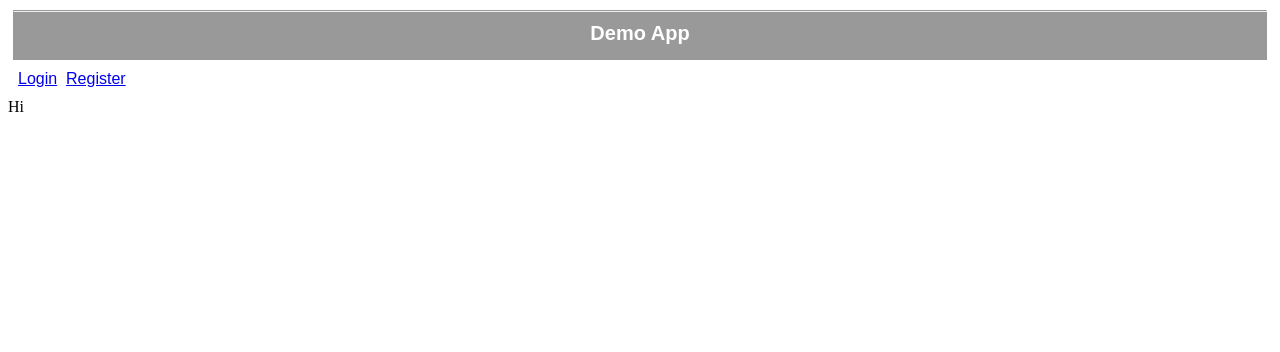
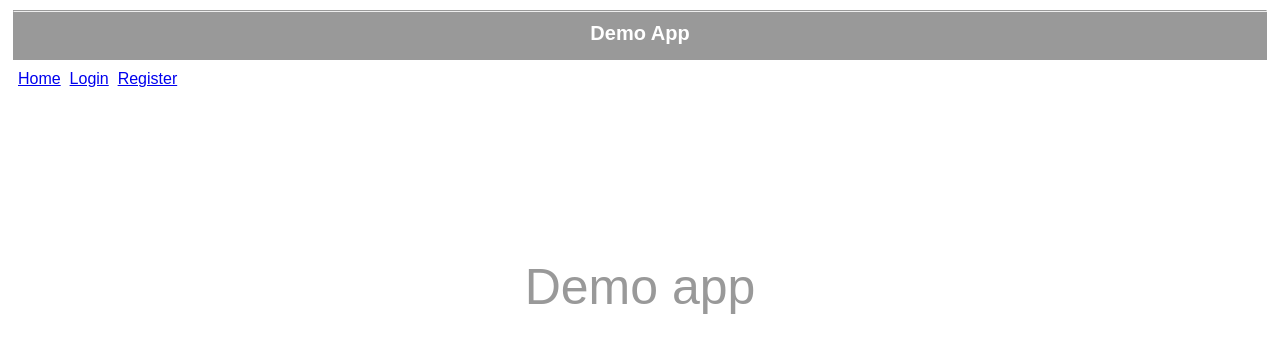
Before and after one commit to Avinash-Kulal/Mult-tenant-app, a React app in the folder ReactApp/: page / in a window 1280 px wide. Shown: the top 352 px of the page. Built offline with nearby package versions, Linux system fonts and the light colour scheme.

Commit message:
add welcome component

```diff
--- a/ReactApp/src/App.js
+++ b/ReactApp/src/App.js
@@ -1,6 +1,7 @@
 import React,{ useState,useEffect } from "react";
 import Login from "./components/Login";
 import Header from "./components/Header";
+import Welcome from "./components/Welcome";
 
 const App = () => {
   const [urlParam,setUrlParam] = useState('');
@@ -17,10 +18,11 @@ const App = () => {
   return (
   <div>
     <Header/>
-    { (urlParam && urlParam.module === 'login')
-      ? <Login/> : <div>Hi</div>
-    }
-
+    { ((urlParam && urlParam.module === 'login') && <Login/> )
+      ||
+    ( (urlParam && urlParam.module === 'register') && 0)
+     ||
+    <Welcome/>}
 
   </div>
 
--- a/ReactApp/src/components/Header.js
+++ b/ReactApp/src/components/Header.js
@@ -24,6 +24,7 @@ const Header = ()=>{
    Demo App <br/>
   </Head>
     <Navigation>
+        <a href="/">Home</a> &nbsp;
         <a href="?module=login">Login</a> &nbsp;
         <a href="?module=register">Register</a>
     </Navigation>
--- /dev/null
+++ b/ReactApp/src/components/Welcome.js
@@ -0,0 +1,23 @@
+import React from "react";
+import styled from "styled-components";
+
+const Home = styled.div`
+    margin:20px;
+    height:300px;
+    font-family:arial;
+    text-align:center;
+    padding-top:150px;
+    font-size:50px;
+    color:#999;
+`;
+
+
+const Welcome = () => {
+    return (
+        <Home>
+            Demo app
+        </Home>
+    )
+}
+
+export default Welcome;
```
